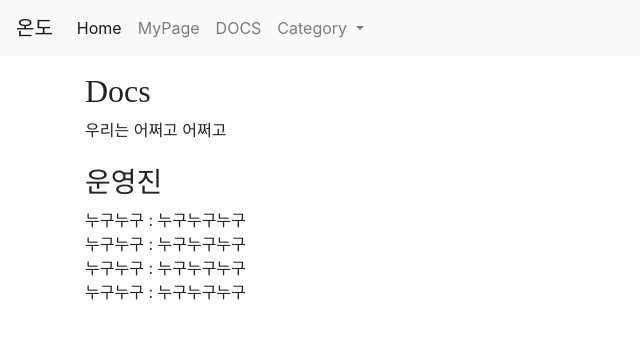
After one commit to Cycrypto/OnlineHelp, a Django app: page /OnlineHelp/docs/ in a window 1280 px wide. The commit adds this page. Shown: the top 339 px of the page, without its empty margins (0-640 px from the left). Run offline with Django 3.2, Linux system fonts and the light colour scheme; some libraries are stand-ins or nearby versions; some web fonts are replaced.

Commit message:
[feature-add-category] 카테고리 추가 및 URL 연결, 각 페이지마다 기본 템플릿 연결

```diff
--- a/Project/OnlineHelp/views.py
+++ b/Project/OnlineHelp/views.py
@@ -1,5 +1,8 @@
 from django.shortcuts import render
 from django.http import  HttpResponse
+
+def DocsPage(request):
+    return render(request, "OnlineHelp/docs.html")
 
 def Cover(request):
     return render(request, "Cover.html")
--- a/Project/config/urls.py
+++ b/Project/config/urls.py
@@ -15,10 +15,11 @@ Including another URLconf
 """
 from django.contrib import admin
 from django.urls import path
-from OnlineHelp.views import MainPage, Cover
+from OnlineHelp.views import MainPage, Cover, DocsPage
 
 urlpatterns = [
     path('', Cover),
     path('admin/', admin.site.urls),
     path('OnlineHelp/', MainPage),
+    path('OnlineHelp/docs/', DocsPage),
 ]
--- /dev/null
+++ b/Project/templates/OnlineHelp/docs.html
@@ -0,0 +1,21 @@
+{% extends 'header.html' %}
+{% block content %}
+  <style>
+    h2{
+      font-family: CookieRun-Regular;
+    }
+    h3{
+      font-family: CookieRun-Regular;
+    }
+  </style>
+<div class="container my-3">
+	<h2 class="border-bottom-py-2"> Docs </h2>
+		<a> 우리는 어쩌고 어쩌고 </a><br><br>
+
+    <h3 class="border-bottom-py-2">운영진</h3>
+        <a> 누구누구 : 누구누구누구</a><br>
+        <a> 누구누구 : 누구누구누구</a><br>
+        <a> 누구누구 : 누구누구누구</a><br>
+        <a> 누구누구 : 누구누구누구</a><br>
+</div>
+{% endblock %}
--- a/Project/templates/header.html
+++ b/Project/templates/header.html
@@ -15,22 +15,22 @@
 
 	<body>
 		<nav class="navbar navbar-expand-lg navbar-light bg-light">
-		  <a class="navbar-brand" href="#">온도</a>
+		  <a class="navbar-brand" href="/">온도</a>
 		  <button class="navbar-toggler" type="button" data-toggle="collapse" data-target="#navbarNavDropdown" aria-controls="navbarNavDropdown" aria-expanded="false" aria-label="Toggle navigation">
 		    <span class="navbar-toggler-icon"></span>
 		  </button>
 		  <div class="collapse navbar-collapse" id="navbarNavDropdown">
 		    <ul class="navbar-nav">
 		      <li class="nav-item active">
-		        <a class="nav-link" href="#">Home <span class="sr-only">(current)</span></a>
+		        <a class="nav-link" href="/OnlineHelp/">Home <span class="sr-only">(current)</span></a>
 		      </li>
 
 		      <li class="nav-item">
-		        <a class="nav-link" href="#"></a>
+		        <a class="nav-link" href="/OnlineHelp/docs/">MyPage</a>
 		      </li>
 
 		      <li class="nav-item">
-		        <a class="nav-link" href="#">DOCS</a>
+		        <a class="nav-link" href="/OnlineHelp/docs/">DOCS</a>
 		      </li>
 
 		      <li class="nav-item dropdown">
```
Also changed, not shown: Project/templates/OnlineHelp/index.html (+6 -1 lines).
